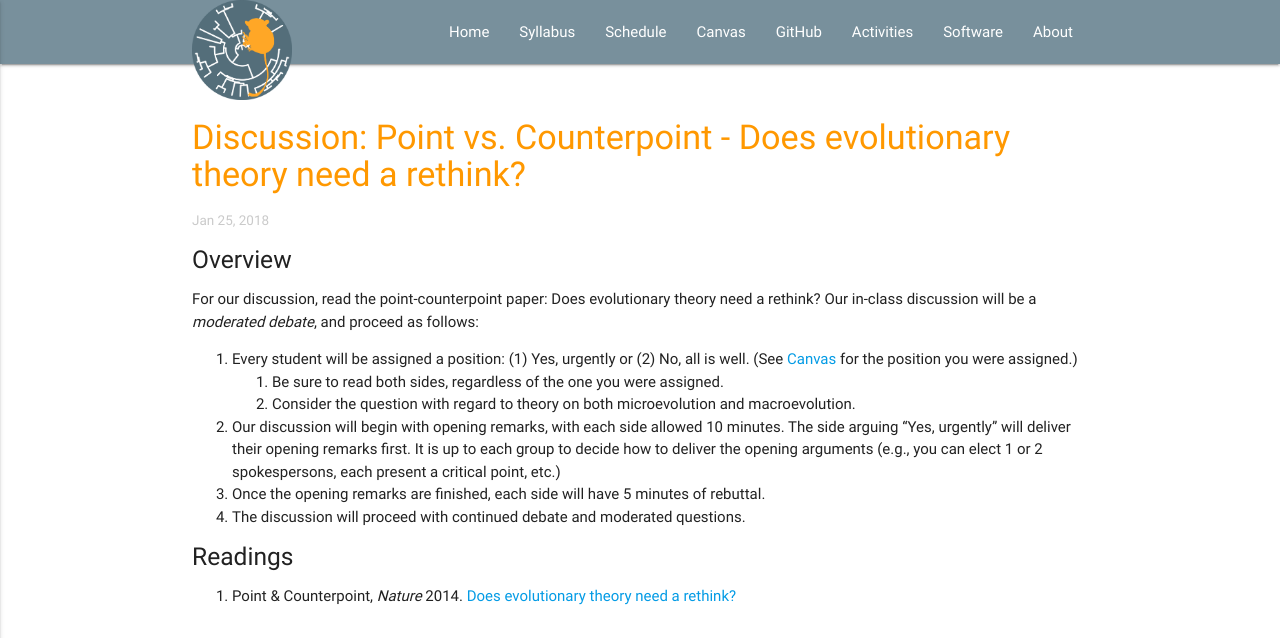
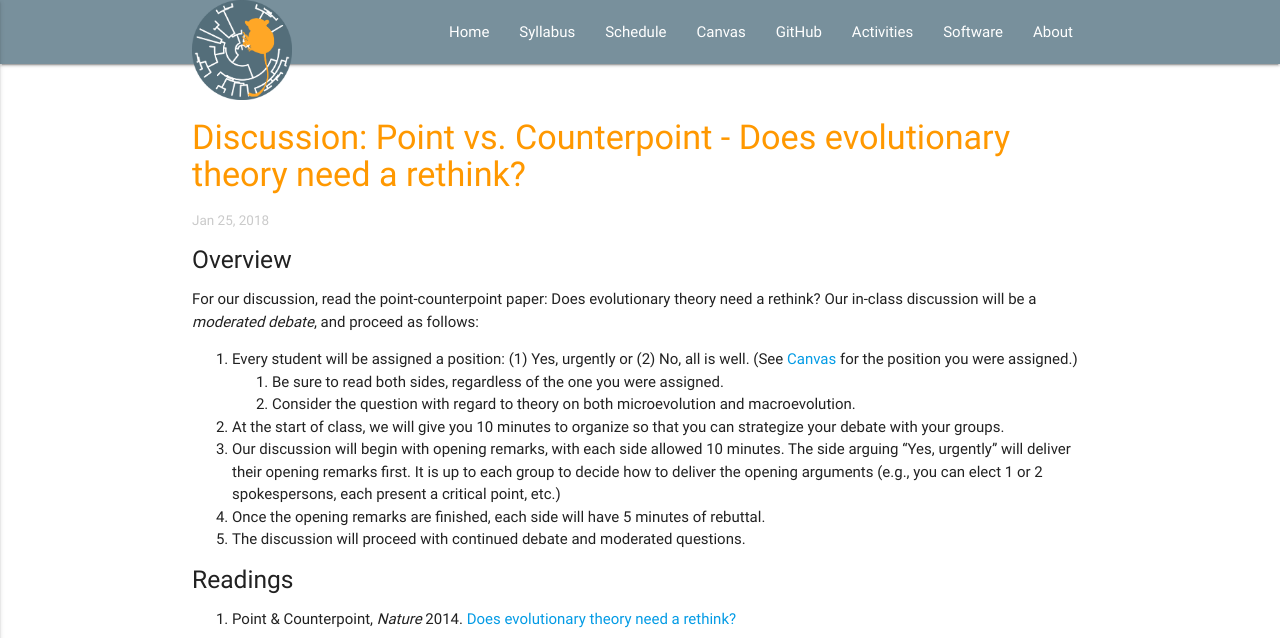
Before and after one commit to EEOB-Macroevolution/EEOB-565X-Spring2018, a Jekyll site: the page built from _posts/2018-01-25-discussion2-post.md, in a window 1280 px wide, cut to the strip 0-638 px from the top of the page. Built offline with Jekyll 4.4.1, drawn with Linux system fonts in a browser that asks for light colours.

Commit message:
update to post

```diff
--- a/_posts/2018-01-25-discussion2-post.md
+++ b/_posts/2018-01-25-discussion2-post.md
@@ -12,9 +12,10 @@ For our discussion, read the point-counterpoint paper: Does evolutionary theory
 1. Every student will be assigned a position: (1) Yes, urgently or (2) No, all is well. (See [Canvas](https://canvas.iastate.edu/courses/46870) for the position you were assigned.)
 	1. Be sure to read both sides, regardless of the one you were assigned.
 	2. Consider the question with regard to theory on both microevolution and macroevolution.
-2. Our discussion will begin with opening remarks, with each side allowed 10 minutes. The side arguing "Yes, urgently" will deliver their opening remarks first. It is up to each group to decide how to deliver the opening arguments (e.g., you can elect 1 or 2 spokespersons, each present a critical point, etc.)
-3. Once the opening remarks are finished, each side will have 5 minutes of rebuttal.
-4. The discussion will proceed with continued debate and moderated questions.
+2. At the start of class, we will give you 10 minutes to organize so that you can strategize your debate with your groups.
+3. Our discussion will begin with opening remarks, with each side allowed 10 minutes. The side arguing "Yes, urgently" will deliver their opening remarks first. It is up to each group to decide how to deliver the opening arguments (e.g., you can elect 1 or 2 spokespersons, each present a critical point, etc.)
+4. Once the opening remarks are finished, each side will have 5 minutes of rebuttal.
+5. The discussion will proceed with continued debate and moderated questions.
 
 ##### Readings
 
```
